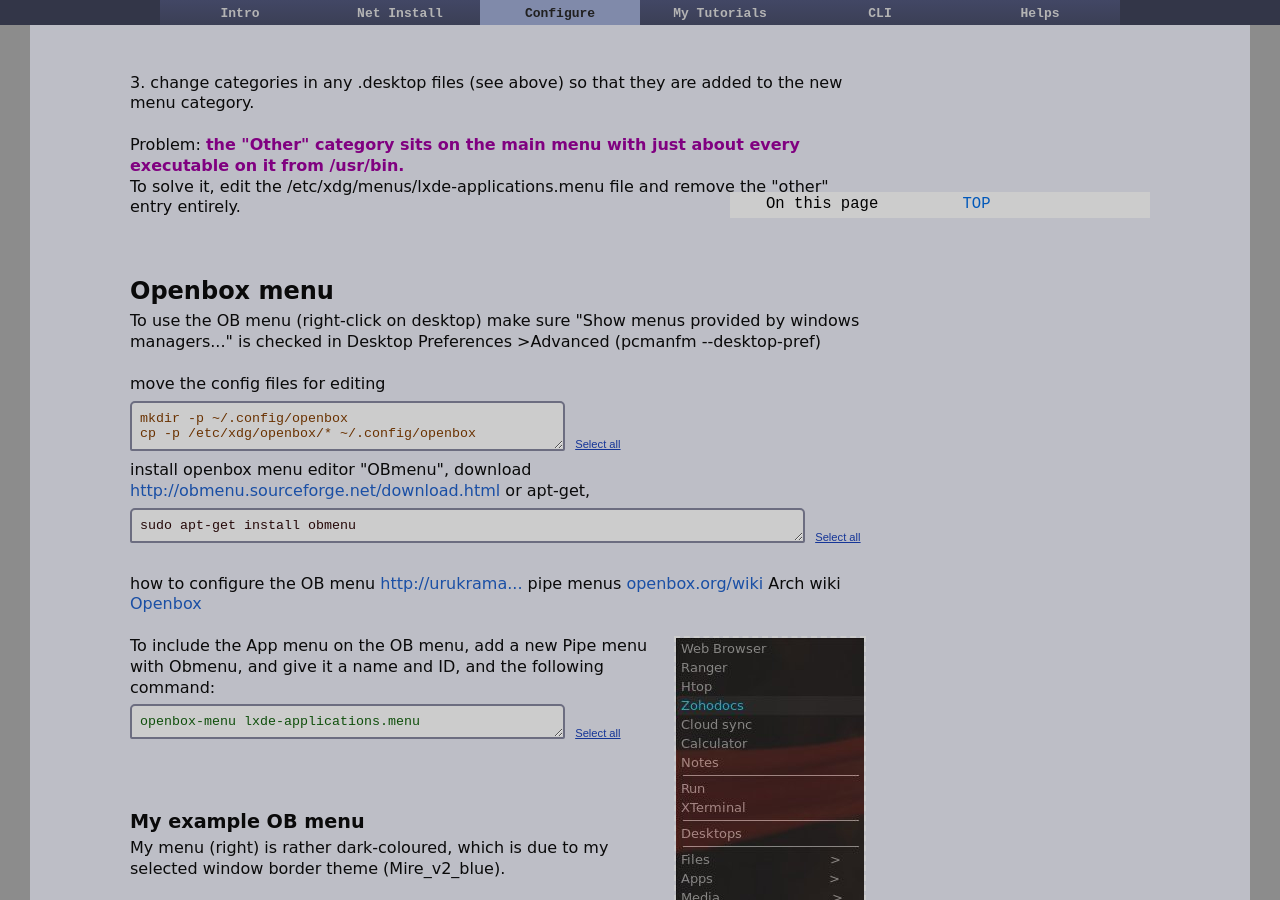
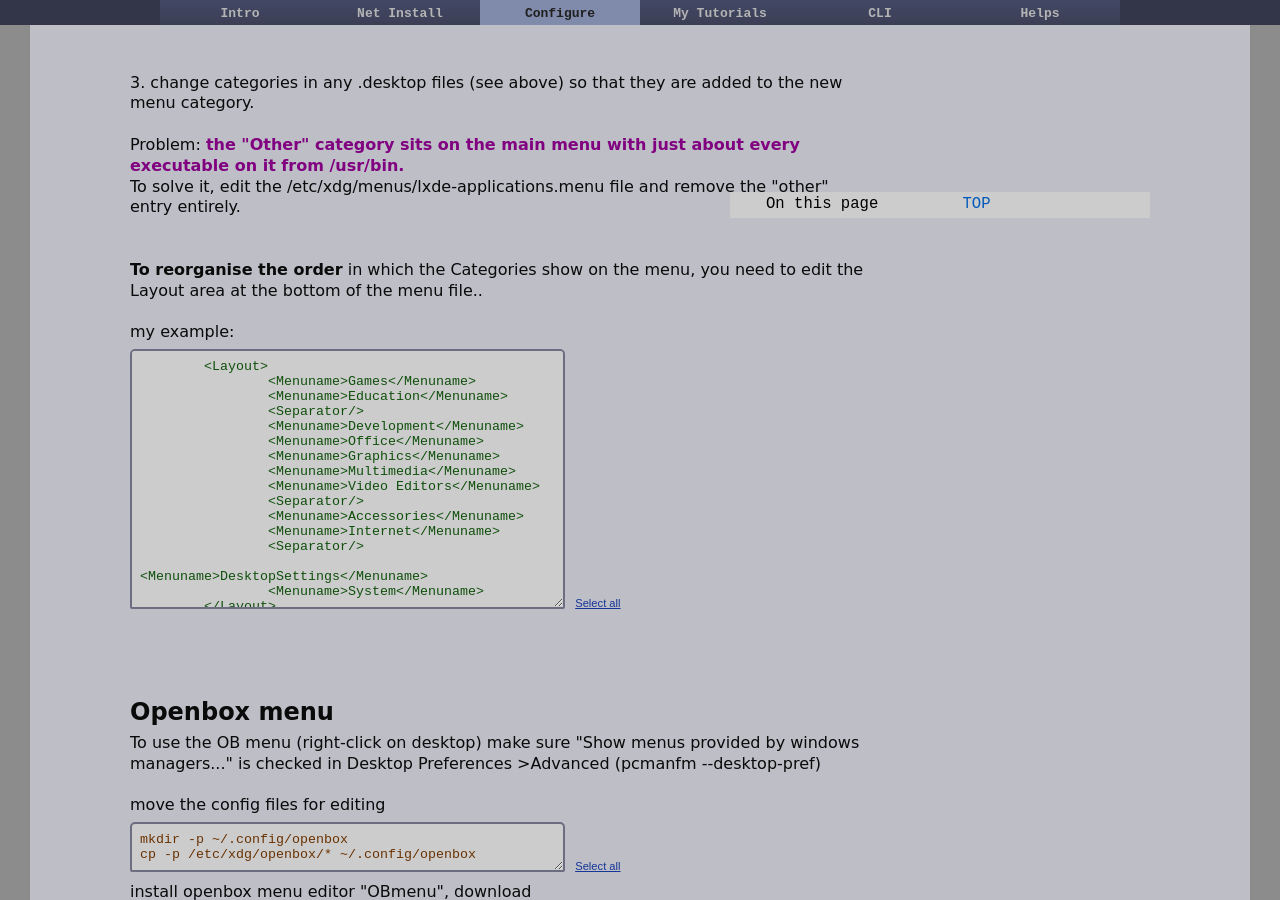
Before and after one commit to dquinton/debian-install, a Jekyll site: the page built from config/lxde-openbox.html, in a window 1280 px wide and 900 px high, scrolled down 7987 px. Built offline with Jekyll 4.4.1, drawn with Linux system fonts in a browser that asks for light colours.

Commit message:
updating pages

```diff
--- a/config/lxde-openbox.html
+++ b/config/lxde-openbox.html
@@ -397,8 +397,8 @@ paste this content, or similar, with Shift-insert or middle mouse button:
 [Desktop Entry]
 Encoding=UTF-8
 Type=Directory
-Name=Dvd
-Icon=cdrom_unmount</textarea>
+Name=Video Editors
+Icon=video</textarea>
 &nbsp;<input type="button" class="submitLink" value="Select all" onClick="javascript:this.form.T.focus();this.form.T.select();">
 </form>
 
@@ -435,6 +435,33 @@ sudo leafpad /etc/xdg/menus/lxde-applications.menu</textarea>
 <br><br>
 Problem: <span style="color:#800080;"><b>the "Other" category sits on the main menu with just about every executable on it from /usr/bin.</b></span><br>
 To solve it, edit the /etc/xdg/menus/lxde-applications.menu file and remove the "other" entry entirely.
+<br><br><br><b></b>
+
+<b>To reorganise the order</b> in which the Categories show on the menu, you need to edit the Layout area at the bottom of the menu file..
+<br><br>
+my example:
+<br>
+<form>
+<textarea name="T" id="file" rows="16" cols="50">
+	<Layout>
+		<Menuname>Games</Menuname>
+		<Menuname>Education</Menuname>
+		<Separator/>
+		<Menuname>Development</Menuname>
+		<Menuname>Office</Menuname>
+		<Menuname>Graphics</Menuname>
+		<Menuname>Multimedia</Menuname>
+		<Menuname>Video Editors</Menuname>
+		<Separator/>
+		<Menuname>Accessories</Menuname>
+		<Menuname>Internet</Menuname>
+		<Separator/>
+		<Menuname>DesktopSettings</Menuname>
+		<Menuname>System</Menuname>
+	</Layout></textarea>
+&nbsp;<input type="button" class="submitLink" value="Select all" onClick="javascript:this.form.T.focus();this.form.T.select();">
+</form>
+
 
 <br><br>
 <br><br>
```
Also changed, not shown: other parts of config/lxde-openbox.html (+4 -4 lines), config/ranger.html (+8 -1 lines).
